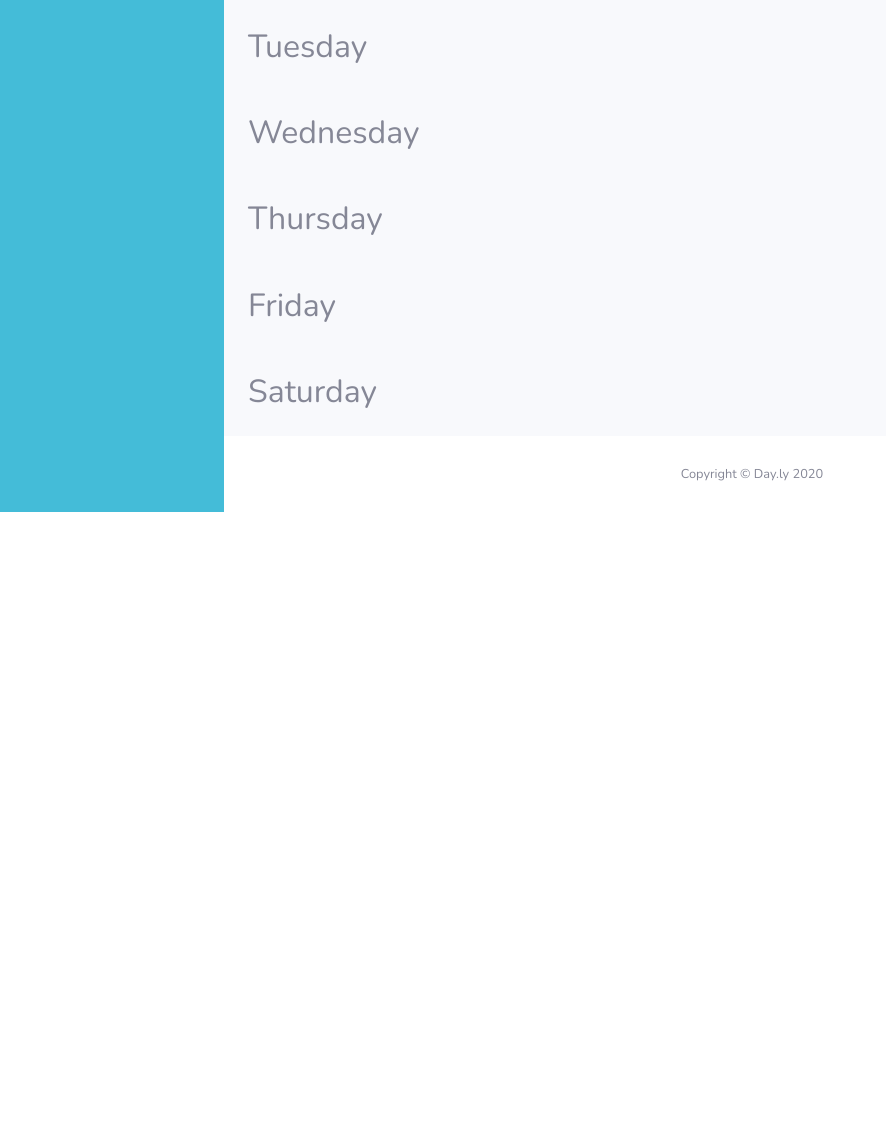
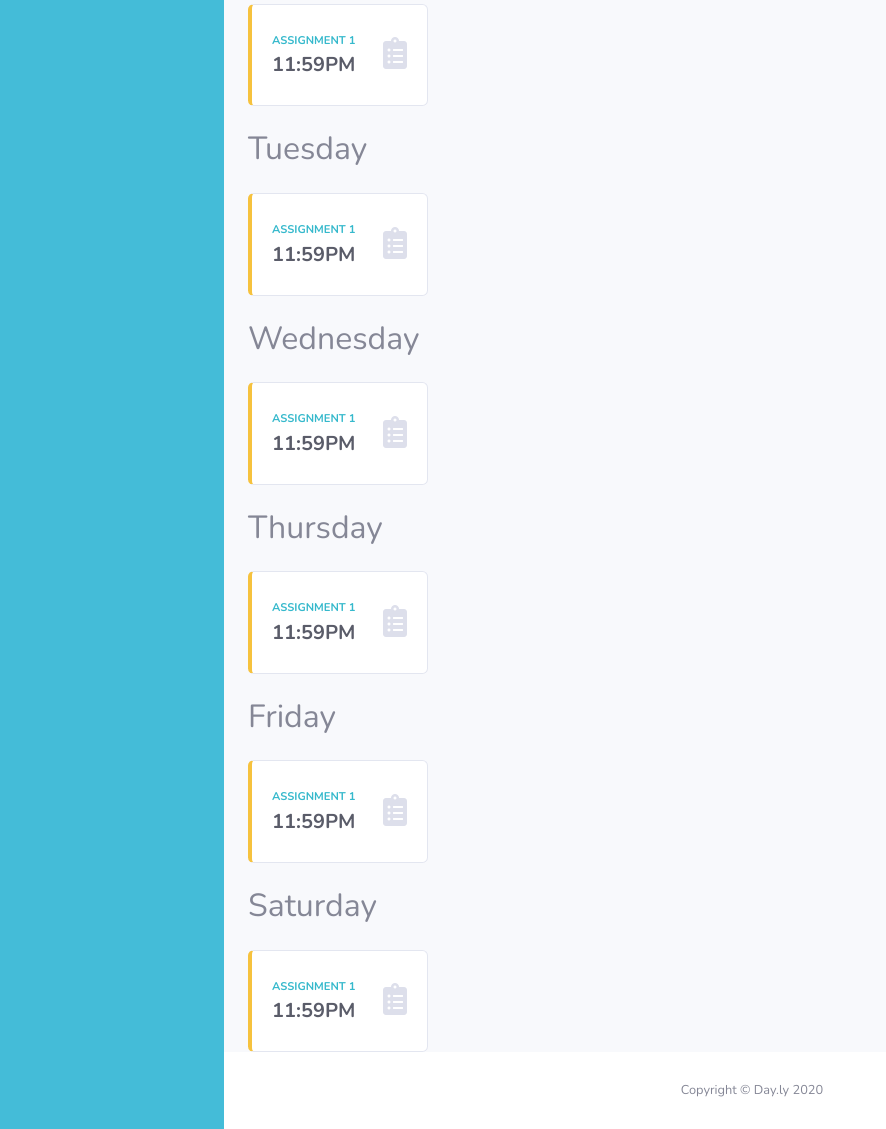
Before and after one commit to dcalvo/day.ly, a website with bundled scripts: page Bootstrap/week-view.html in a window 1280 px wide. Shown: the part 342-1471 px from the top of the page, without its empty margins (0-886 px from the left). Before the commit the page ends 854 px from the top, so only its background shows below. Built offline with nearby package versions, Linux system fonts and the light colour scheme.

Commit message:
populated week page with arbitrary assignments

```diff
--- a/Bootstrap/week-view.html
+++ b/Bootstrap/week-view.html
@@ -345,31 +345,133 @@
           <h2>Monday</h2>
           <br>
           <div class="weekDay">
+            <div class="card border-left-warning h-100 w-175 py-2">
+              <div class="card-body">
+                <div class="row no-gutters align-items-center">
+                  <div class="col mr-2">
+                    <div class="text-xs font-weight-bold text-info text-uppercase mb-1">Assignment 1</div>
+                    <div class="row no-gutters align-items-center">
+                      <div class="col-auto">
+                        <div class="h5 mb-0 mr-3 font-weight-bold text-gray-800">11:59PM</div>
+                      </div>
+                    </div>
+                  </div>
+                  <div class="col-auto">
+                    <i class="fas fa-clipboard-list fa-2x text-gray-300"></i>
+                  </div>
+                </div>
+              </div>
+            </div>
           </div>
           <br>
           <h2>Tuesday</h2>
           <br>
           <div class="weekDay">
+            <div class="card border-left-warning h-100 w-175 py-2">
+              <div class="card-body">
+                <div class="row no-gutters align-items-center">
+                  <div class="col mr-2">
+                    <div class="text-xs font-weight-bold text-info text-uppercase mb-1">Assignment 1</div>
+                    <div class="row no-gutters align-items-center">
+                      <div class="col-auto">
+                        <div class="h5 mb-0 mr-3 font-weight-bold text-gray-800">11:59PM</div>
+                      </div>
+                    </div>
+                  </div>
+                  <div class="col-auto">
+                    <i class="fas fa-clipboard-list fa-2x text-gray-300"></i>
+                  </div>
+                </div>
+              </div>
+            </div>
           </div>
           <br>
           <h2>Wednesday</h2>
           <br>
           <div class="weekDay">
+            <div class="card border-left-warning h-100 w-175 py-2">
+              <div class="card-body">
+                <div class="row no-gutters align-items-center">
+                  <div class="col mr-2">
+                    <div class="text-xs font-weight-bold text-info text-uppercase mb-1">Assignment 1</div>
+                    <div class="row no-gutters align-items-center">
+                      <div class="col-auto">
+                        <div class="h5 mb-0 mr-3 font-weight-bold text-gray-800">11:59PM</div>
+                      </div>
+                    </div>
+                  </div>
+                  <div class="col-auto">
+                    <i class="fas fa-clipboard-list fa-2x text-gray-300"></i>
+                  </div>
+                </div>
+              </div>
+            </div>
           </div>
           <br>
           <h2>Thursday</h2>
           <br>
           <div class="weekDay">
+            <div class="card border-left-warning h-100 w-175 py-2">
+              <div class="card-body">
+                <div class="row no-gutters align-items-center">
+                  <div class="col mr-2">
+                    <div class="text-xs font-weight-bold text-info text-uppercase mb-1">Assignment 1</div>
+                    <div class="row no-gutters align-items-center">
+                      <div class="col-auto">
+                        <div class="h5 mb-0 mr-3 font-weight-bold text-gray-800">11:59PM</div>
+                      </div>
+                    </div>
+                  </div>
+                  <div class="col-auto">
+                    <i class="fas fa-clipboard-list fa-2x text-gray-300"></i>
+                  </div>
+                </div>
+              </div>
+            </div>
           </div>
           <br>
           <h2>Friday</h2>
           <br>
           <div class="weekDay">
+            <div class="card border-left-warning h-100 w-175 py-2">
+              <div class="card-body">
+                <div class="row no-gutters align-items-center">
+                  <div class="col mr-2">
+                    <div class="text-xs font-weight-bold text-info text-uppercase mb-1">Assignment 1</div>
+                    <div class="row no-gutters align-items-center">
+                      <div class="col-auto">
+                        <div class="h5 mb-0 mr-3 font-weight-bold text-gray-800">11:59PM</div>
+                      </div>
+                    </div>
+                  </div>
+                  <div class="col-auto">
+                    <i class="fas fa-clipboard-list fa-2x text-gray-300"></i>
+                  </div>
+                </div>
+              </div>
+            </div>
           </div>
           <br>
           <h2>Saturday</h2>
           <br>
           <div class="weekDay">
+            <div class="card border-left-warning h-100 w-175 py-2">
+              <div class="card-body">
+                <div class="row no-gutters align-items-center">
+                  <div class="col mr-2">
+                    <div class="text-xs font-weight-bold text-info text-uppercase mb-1">Assignment 1</div>
+                    <div class="row no-gutters align-items-center">
+                      <div class="col-auto">
+                        <div class="h5 mb-0 mr-3 font-weight-bold text-gray-800">11:59PM</div>
+                      </div>
+                    </div>
+                  </div>
+                  <div class="col-auto">
+                    <i class="fas fa-clipboard-list fa-2x text-gray-300"></i>
+                  </div>
+                </div>
+              </div>
+            </div>
           </div>
 
           <!-- Weekly Calendar Old-->
```
Also changed, not shown: Bootstrap/css/sb-admin-2.min.css.
